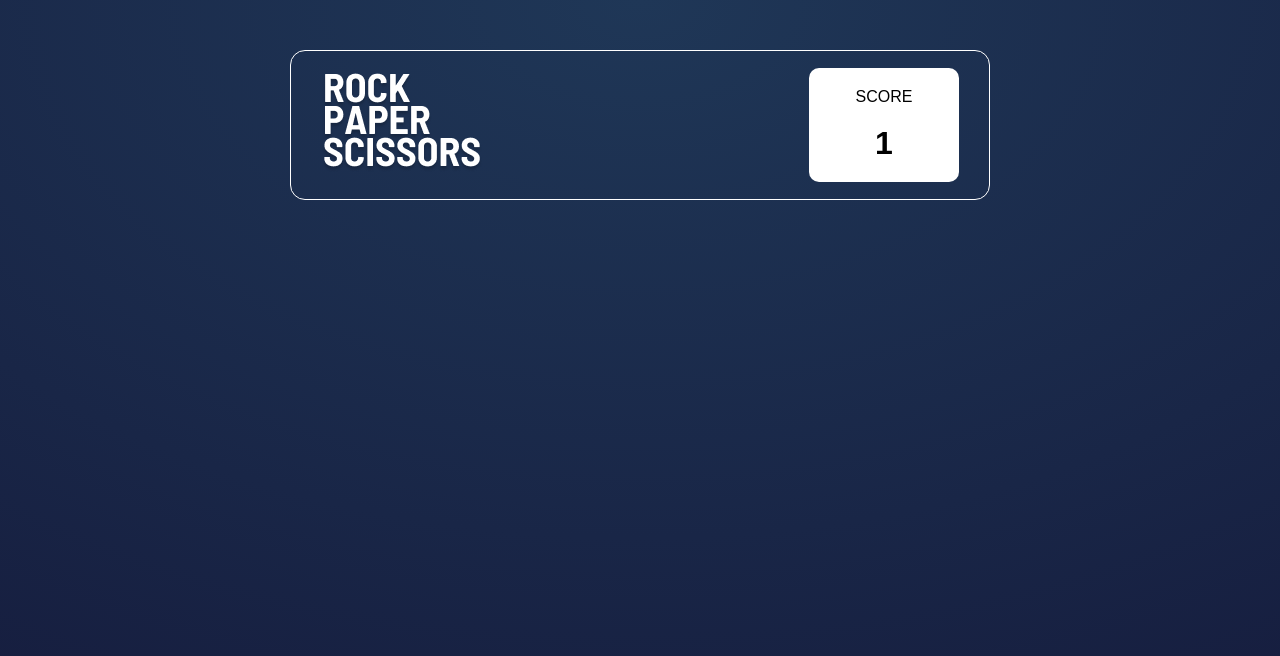
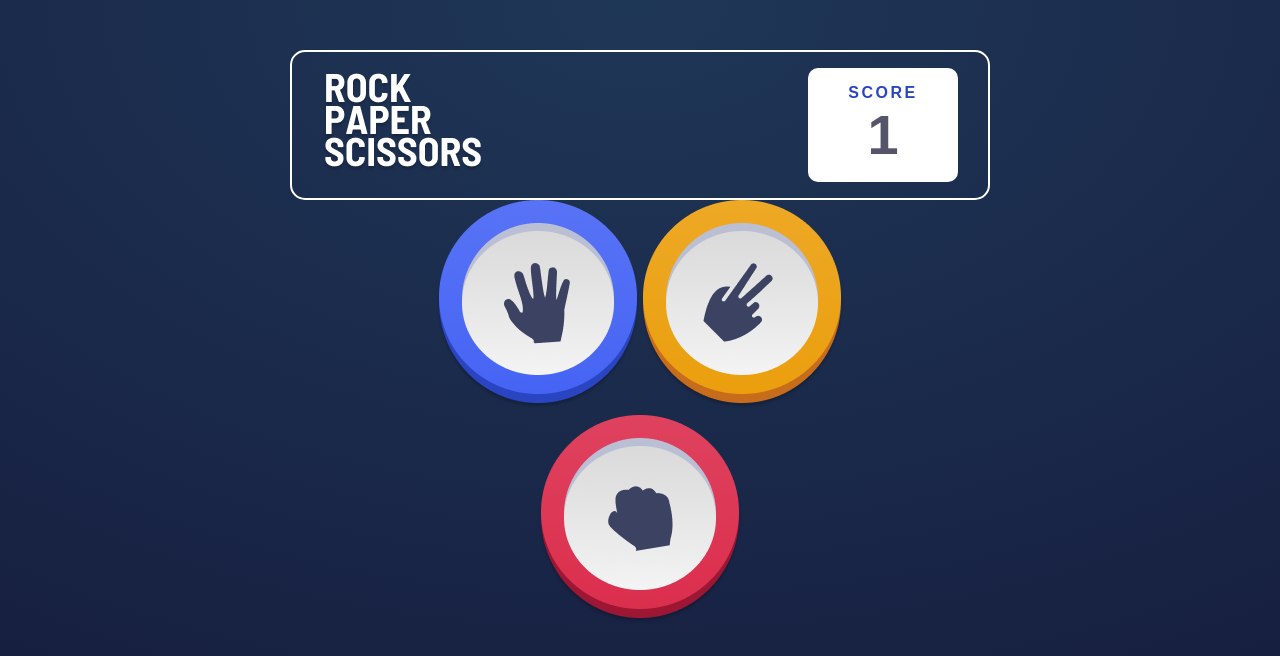
Before and after one commit to maxxdroid/rock-paper-scissors, a plain HTML site: page index.html in a window 1280 px wide. Drawn offline with Linux system fonts and the light colour scheme.

Commit message:
Images added

```diff
--- a/index.html
+++ b/index.html
@@ -24,6 +24,18 @@
         <h1>1 </h1>
       </div>
     </div>
+
+    <div class="hands">
+      <div class="paper">
+        <img src="./images/Paper.png" alt="">
+      </div>
+      <div class="scissors">
+        <img src="./images/Scissors.png" alt="">
+      </div>
+      <div class="rock">
+        <img src="./images/Rock.png" alt="">
+      </div>
+    </div>
   </div>
 </body>
 
--- a/style.css
+++ b/style.css
@@ -23,7 +23,7 @@ body {
 
 .scoreboard {
     width: 700px;
-    border: 1px solid white;
+    border: 2px solid white;
     border-radius: 15px;
     margin-top: 50px;
     height: 150px;
@@ -42,8 +42,29 @@ body {
     background-color: white;
     display: flex;
     flex-direction: column;
-    justify-content: space-evenly;
+    justify-content: center;
     align-items: center;
     border-radius: 10px;
     margin-right: 30px;
 }
+
+.score h1 {
+    color: #565468;
+    font-size: 56px;
+}
+
+.score p {
+    color: #2a45c2;
+    font-size: 16px;
+    font-weight: 600;
+    line-height: 19px;
+    letter-spacing: 2.5px;
+}
+
+.hands {
+    width: 476px;
+    height: 430px;
+    display: flex;
+    flex-wrap: wrap;
+    justify-content: center;
+}
```
